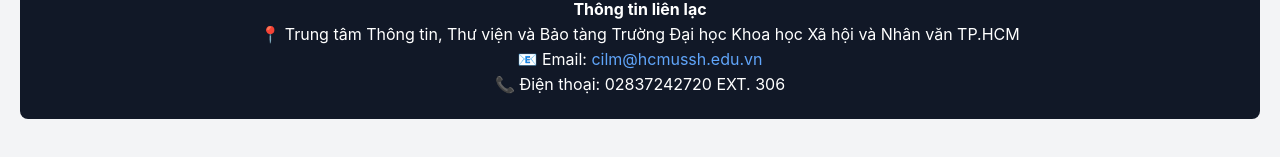
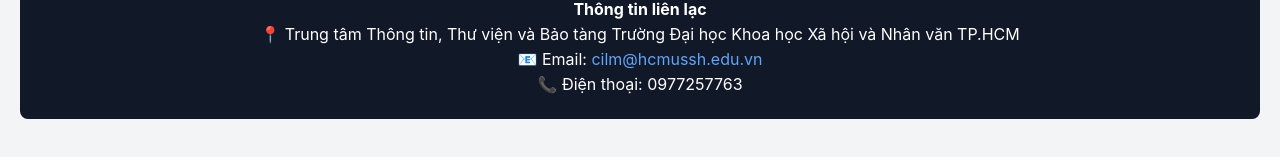
Before and after one commit to tndangkhoaa/lnf-cilm, a plain HTML site: page index.html in a window 1280 px wide. Shown: the part 207-364 px from the top of the page. Drawn offline with nearby package versions, Linux system fonts and the light colour scheme; no server answers.

Commit message:
Update index.html

```diff
--- a/index.html
+++ b/index.html
@@ -17,6 +17,6 @@
     <p><strong>Thông tin liên lạc</strong></p>
     <p>📍 Trung tâm Thông tin, Thư viện và Bảo tàng Trường Đại học Khoa học Xã hội và Nhân văn TP.HCM</p>
     <p>📧 Email: <a href="mailto:contact@hcmussh.edu.vn">cilm@hcmussh.edu.vn</a></p>
-    <p>📞 Điện thoại: 02837242720 EXT. 306 </p>
+    <p>📞 Điện thoại: 0977257763 </p>
   </footer>
 </html>
```
